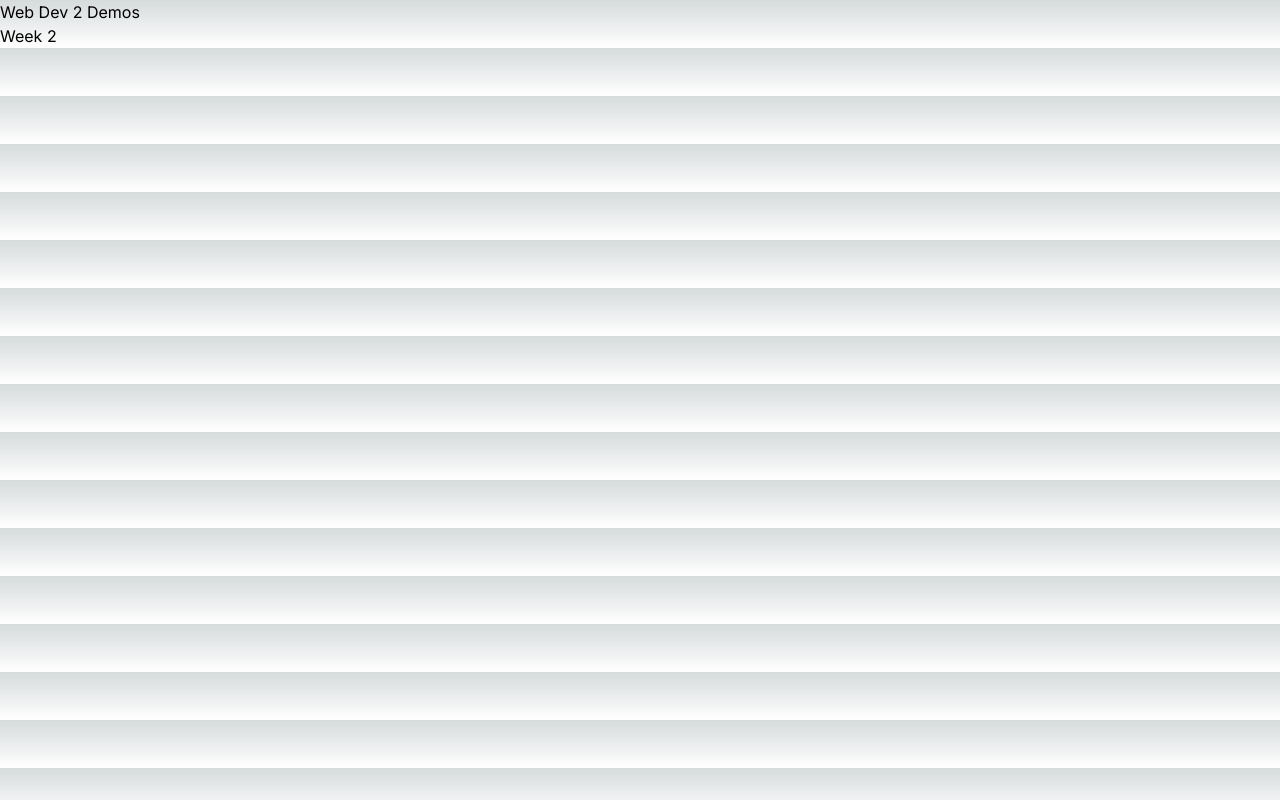
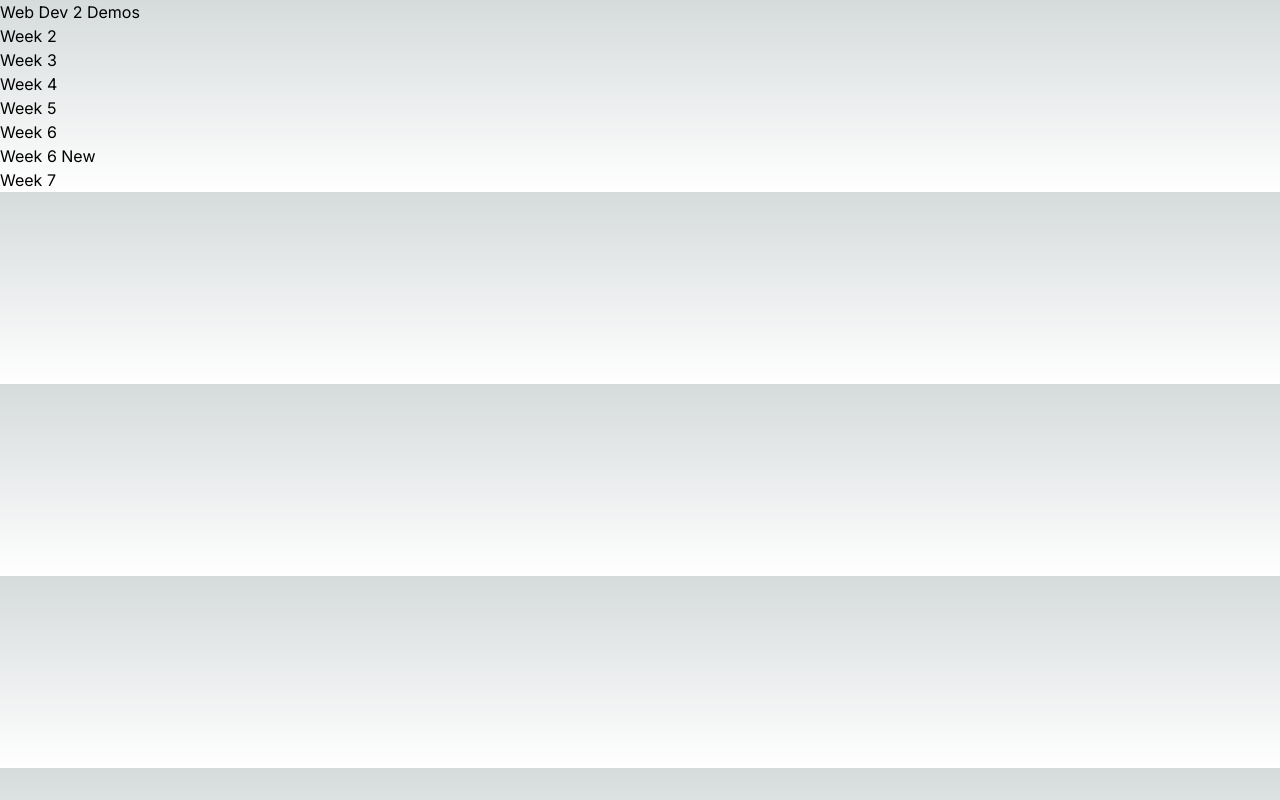
Before and after one commit to Sherif-Mansour/cprg306-demos2, a Next.js app: page / in a window 1280 px wide. Built offline with nearby package versions, Linux system fonts and the light colour scheme.

Commit message:
Update App page.js links

```diff
--- a/app/page.js
+++ b/app/page.js
@@ -1,4 +1,4 @@
-import Link from "next/link"
+import Link from "next/link";
 
 export default function Page() {
   return (
@@ -9,7 +9,25 @@ export default function Page() {
         <li>
           <Link href="week-2">Week 2</Link>
         </li>
+        <li>
+          <Link href="week-3">Week 3</Link>
+        </li>
+        <li>
+          <Link href="week-4">Week 4</Link>
+        </li>
+        <li>
+          <Link href="week-5">Week 5</Link>
+        </li>
+        <li>
+          <Link href="week-6">Week 6</Link>
+        </li>
+        <li>
+          <Link href="week-6-new">Week 6 New</Link>
+        </li>
+        <li>
+          <Link href="week-7">Week 7</Link>
+        </li>
       </ul>
     </main>
-  )
+  );
 }
```
